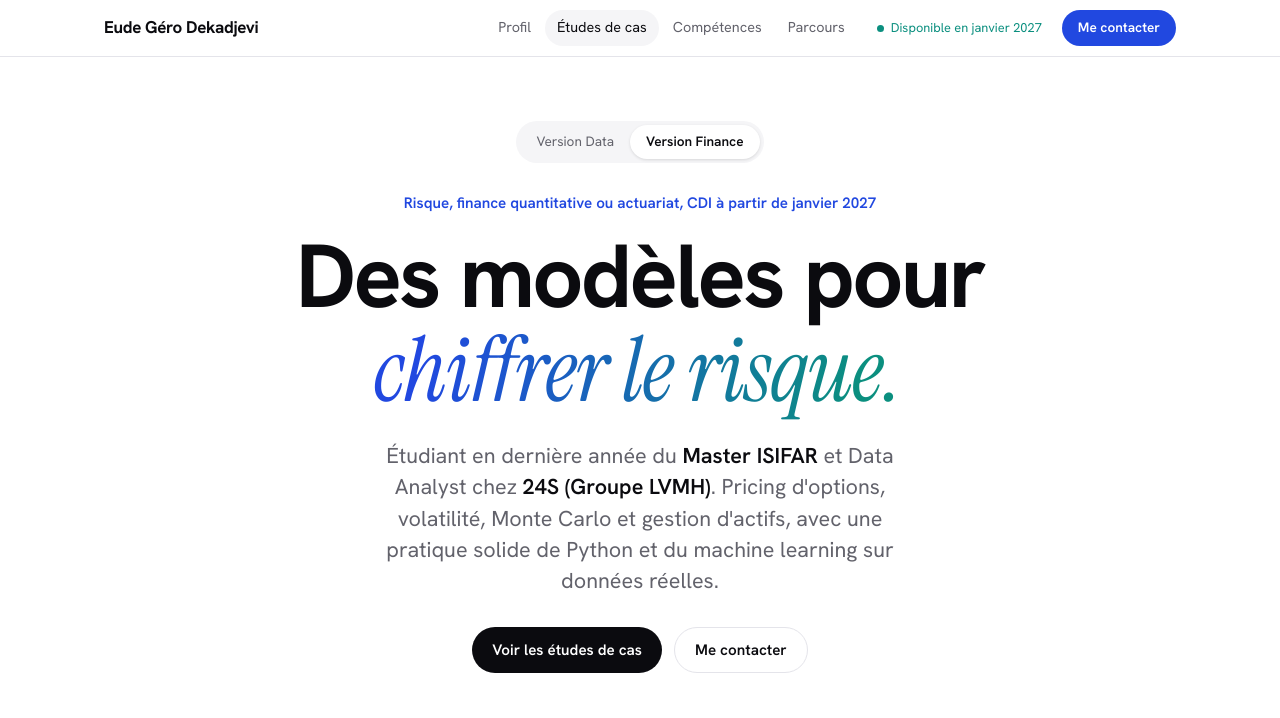
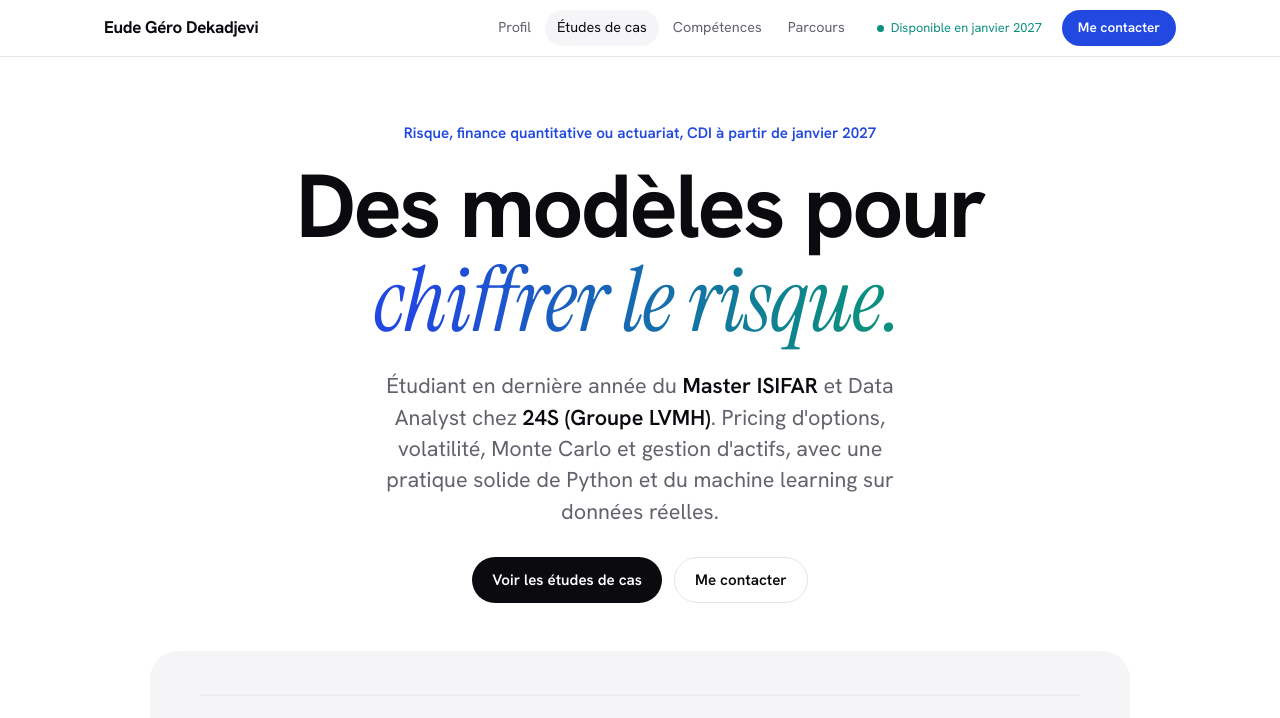
Before and after one commit to eude-data/eude-data.github.io, a plain HTML site: page finance/index.html in a window 1280 px wide. Shown: the top 718 px of the page. Drawn offline with Linux system fonts and the light colour scheme; animation ran at ten frames a second.

Commit message:
Retrait du sélecteur de version et compteurs animés depuis zéro

```diff
--- a/finance/index.html
+++ b/finance/index.html
@@ -85,7 +85,7 @@ h1 em { background: linear-gradient(100deg, var(--blue) 10%, var(--teal) 90%); -
 .specs { display: grid; grid-template-columns: repeat(4, minmax(0,1fr)); gap: 0; margin-top: 56px; text-align: left; }
 .spec { padding: 4px 24px; border-left: 1px solid var(--line); }
 .spec:first-child { border-left: 0; padding-left: 0; }
-.spec b { display: block; font-size: clamp(2rem, 4.6vw, 3.2rem); font-weight: 700; letter-spacing: -0.04em; line-height: 1.05; }
+.spec b { display: block; white-space: nowrap; font-size: clamp(2rem, 4.6vw, 3.2rem); font-weight: 700; letter-spacing: -0.04em; line-height: 1.05; }
 .spec span { display: block; color: var(--muted); font-size: .92rem; line-height: 1.35; margin-top: 6px; }
 
 /* SECTIONS */
@@ -354,10 +354,6 @@ input[type=range] { width: 100%; accent-color: var(--blue); height: 26px; }
 
 <div class="hero">
   <div class="wrap">
-    <div class="switch" aria-label="Version du portfolio">
-      <a href="/">Version Data</a>
-      <span>Version Finance</span>
-    </div>
     <p class="eyebrow">Risque, finance quantitative ou actuariat, CDI à partir de janvier 2027</p>
     <h1>Des modèles pour <em>chiffrer le risque.</em></h1>
     <p class="sub">
@@ -379,9 +375,9 @@ input[type=range] { width: 100%; accent-color: var(--blue); height: 26px; }
 
     <div class="specs">
       <div class="spec" data-r><b class="num" data-count="5">5</b><span>projets de finance quantitative publiés sur GitHub</span></div>
-      <div class="spec" data-r style="--d:.08s"><b>10⁷</b><span>trajectoires Monte Carlo simulées</span></div>
+      <div class="spec" data-r style="--d:.08s"><b class="num" data-count="7" data-prefix="10" data-sup="1">10⁷</b><span>trajectoires Monte Carlo simulées</span></div>
       <div class="spec" data-r style="--d:.16s"><b class="num" data-count="18">18</b><span>mois d'expérience data</span></div>
-      <div class="spec" data-r style="--d:.24s"><b>Bac+5</b><span>Master ISIFAR, Université Paris Cité</span></div>
+      <div class="spec" data-r style="--d:.24s"><b class="num" data-count="5" data-prefix="Bac+">Bac+5</b><span>Master ISIFAR, Université Paris Cité</span></div>
     </div>
   </div>
 </div>
@@ -732,13 +728,24 @@ input[type=range] { width: 100%; accent-color: var(--blue); height: 26px; }
     $$('[data-r]').forEach(function (el) { if (el.getBoundingClientRect().top > innerHeight) { el.classList.add('pre'); io.observe(el); } else if (el.querySelector('[data-count]')) { count(el.querySelector('[data-count]')); } });
   }
 
-  /* Compteurs : le chiffre final est déjà dans la page, l'animation le rejoue */
+  /* Compteurs : chaque chiffre repart de zéro quand il entre à l'écran */
+  function count() {}
   function fmt(n) { return String(Math.round(n)).replace(/\B(?=(\d{3})+(?!\d))/g, ' '); }
-  function count(el) {
-    if (reduce || el.dataset.done) return; el.dataset.done = 1;
-    var end = +el.dataset.count, pre = el.dataset.prefix || '', suf = el.dataset.suffix || '', t0 = null, final = el.textContent;
-    function step(t) { if (!t0) t0 = t; var k = Math.min(1, (t - t0) / 1300); k = 1 - Math.pow(1 - k, 3); el.textContent = pre + fmt(end * k) + suf; if (k < 1) requestAnimationFrame(step); else el.textContent = final; }
-    requestAnimationFrame(step);
+  var SUP = '⁰¹²³⁴⁵⁶⁷⁸⁹';
+  if ('IntersectionObserver' in window) {
+    var cio = new IntersectionObserver(function (es) {
+      es.forEach(function (e) {
+        var el = e.target;
+        if (!e.isIntersecting) { el._seen = false; return; }
+        if (e.intersectionRatio < 0.6 || el._seen) return;
+        el._seen = true; cancelAnimationFrame(el._raf);
+        var end = +el.dataset.count, pre = el.dataset.prefix || '', suf = el.dataset.suffix || '', sup = el.dataset.sup, t0 = null, dur = end > 100 ? 2200 : 1700;
+        var show = function (v) { v = Math.round(v); el.textContent = pre + (sup ? SUP.charAt(v) : fmt(v)) + suf; };
+        show(0);
+        (function step(t) { if (!t0) t0 = t; var k = Math.min(1, (t - t0 - 250) / dur); if (k < 0) k = 0; var q = 1 - Math.pow(1 - k, 3); show(end * q); if (k < 1) el._raf = requestAnimationFrame(step); else el.textContent = el._final; })(performance.now());
+      });
+    }, { threshold: [0, 0.6] });
+    $$('[data-count]').forEach(function (el) { el._final = el.textContent; cio.observe(el); });
   }
 
   /* Cartes : légère inclinaison au survol (souris uniquement) */
```
Also changed, not shown: index.html (+19 -12 lines).
